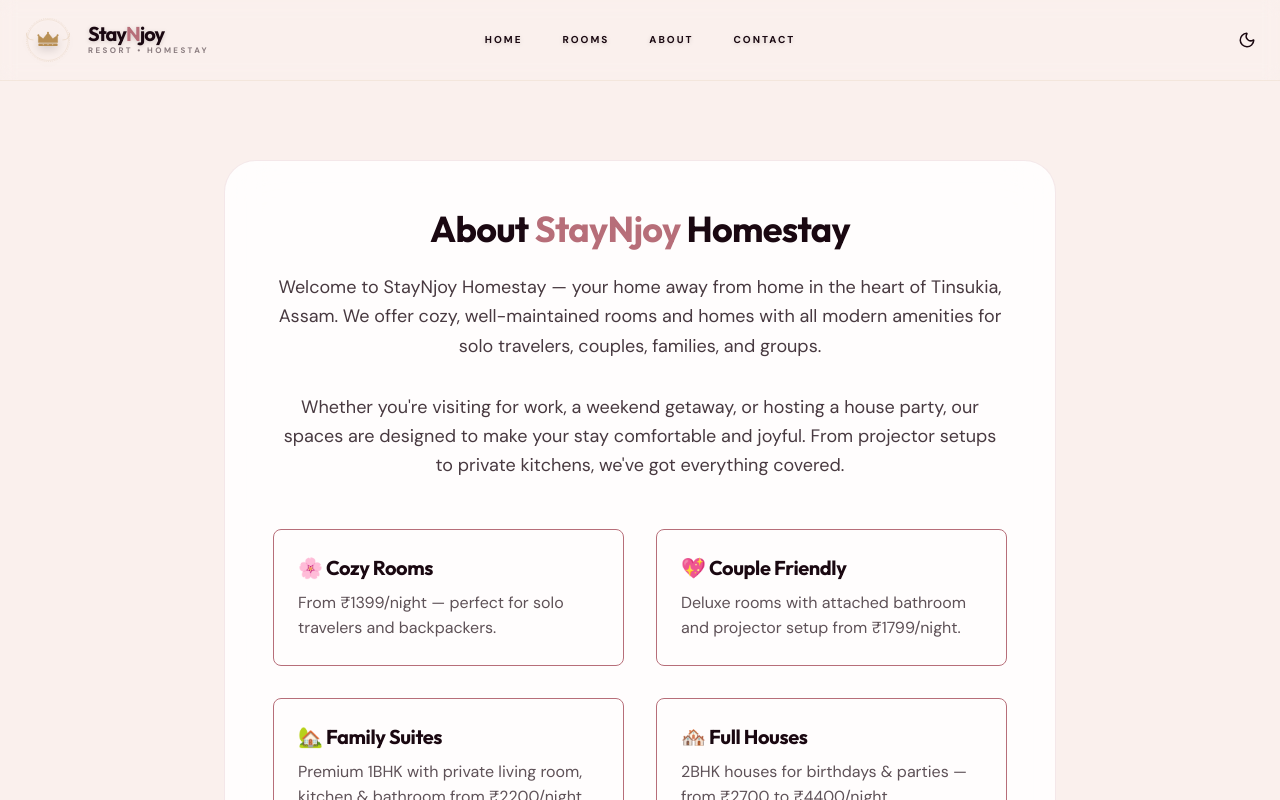
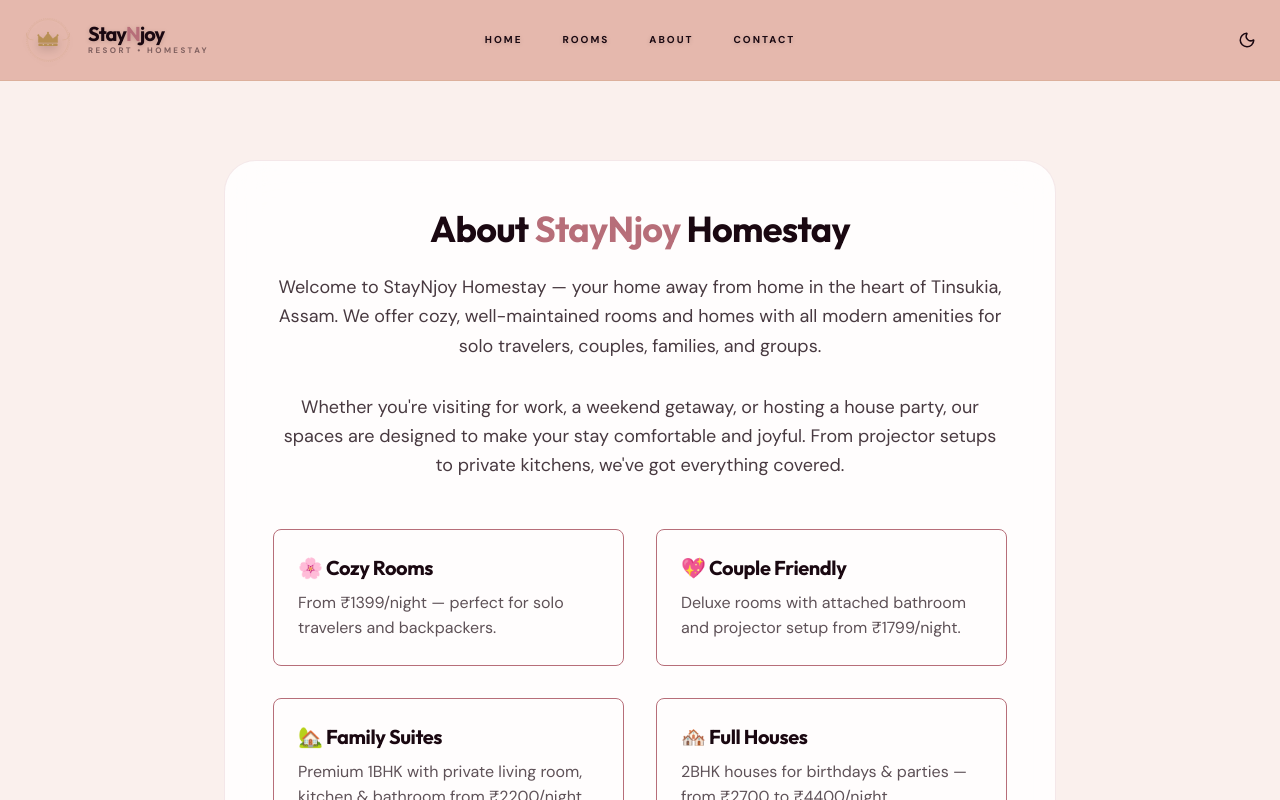
Before and after one commit to GhostRed256/HotelLuxe, a Next.js app: page /about in a window 1280 px wide. Shown: the top 800 px of the page. Built offline with nearby package versions, Linux system fonts and the light colour scheme; no server answers.

Commit message:
style: force Rose Gold top banner in light mode

```diff
--- a/src/components/Navbar.tsx
+++ b/src/components/Navbar.tsx
@@ -23,16 +23,16 @@ export default function Navbar() {
 
   // Dynamic background color based on scroll and theme
   const getNavBg = () => {
-    if (!scrolled) return "transparent"
-    return resolvedTheme === "dark"
-      ? "rgba(10, 3, 7, 0.9)"
-      : "rgba(229, 184, 173, 0.95)" // Premium Rose Gold
+    if (resolvedTheme === "dark") {
+      return scrolled ? "rgba(10, 3, 7, 0.9)" : "transparent"
+    }
+    return "rgba(229, 184, 173, 1)" // Forced Premium Rose Gold (Never White)
   }
 
   return (
     <nav
       className={`fixed top-0 w-full z-50 transition-all duration-500 py-4 backdrop-blur-sm ${
-        scrolled ? "backdrop-blur-md border-b border-black/5 dark:border-white/5 shadow-sm" : "bg-[#E5B8AD]/10 dark:bg-black/10 border-b border-[var(--gold-primary)]/10"
+        scrolled ? "backdrop-blur-md border-b border-black/5 dark:border-white/5 shadow-lg" : "bg-[#E5B8AD] dark:bg-black/10 border-b border-[var(--gold-primary)]/20"
       }`}
       style={{ backgroundColor: getNavBg() }}
     >
```
